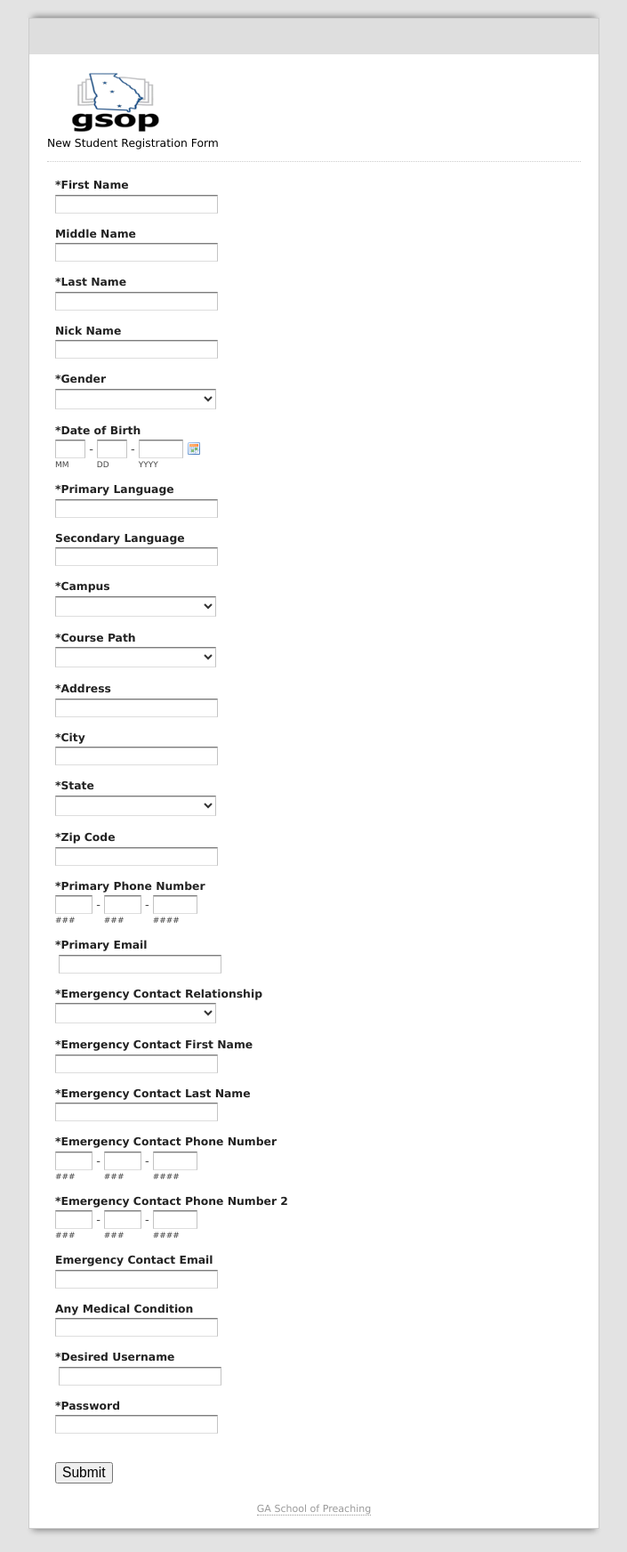
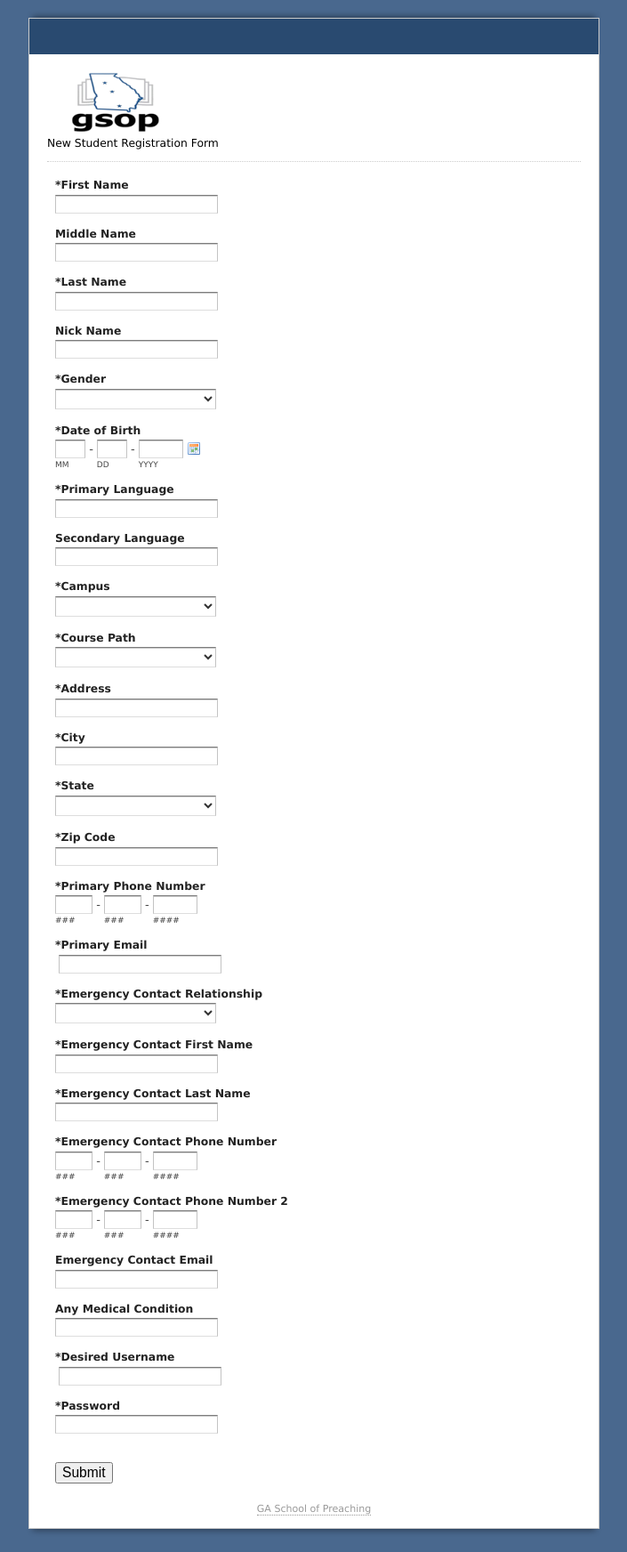
Before and after one commit to tidwellchris/StudentRegistration, a PHP site: page / in a window 1280 px wide. Shown: the whole page at 89% size, without its empty margins (287-992 px from the left). Run offline with PHP 8.4, Linux system fonts and the light colour scheme; some libraries are stand-ins or nearby versions.

Commit message:
Color Updates

```diff
--- a/htdocs/CSS/view.css
+++ b/htdocs/CSS/view.css
@@ -1,6 +1,6 @@
 body
 {
-	background:#E3E3E3;
+	background:#49688E;
 	font-family:"Lucida Grande", Tahoma, Arial, Verdana, sans-serif;
 	font-size:small;
 	margin:8px 0 16px;
@@ -58,7 +58,7 @@ form.appnitro
 /**** Logo Section  *****/
 h1
 {
-	background-color:#dedede;
+	background-color:#294A70;
 	margin:0;
 	min-height:0;
 	padding:0;
```
